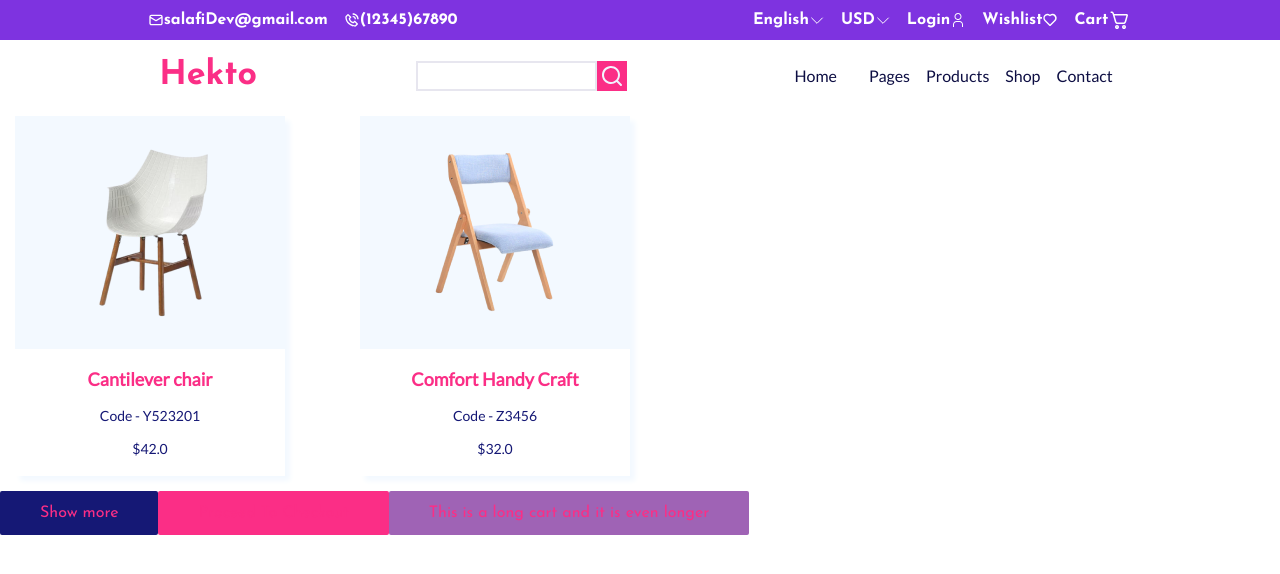
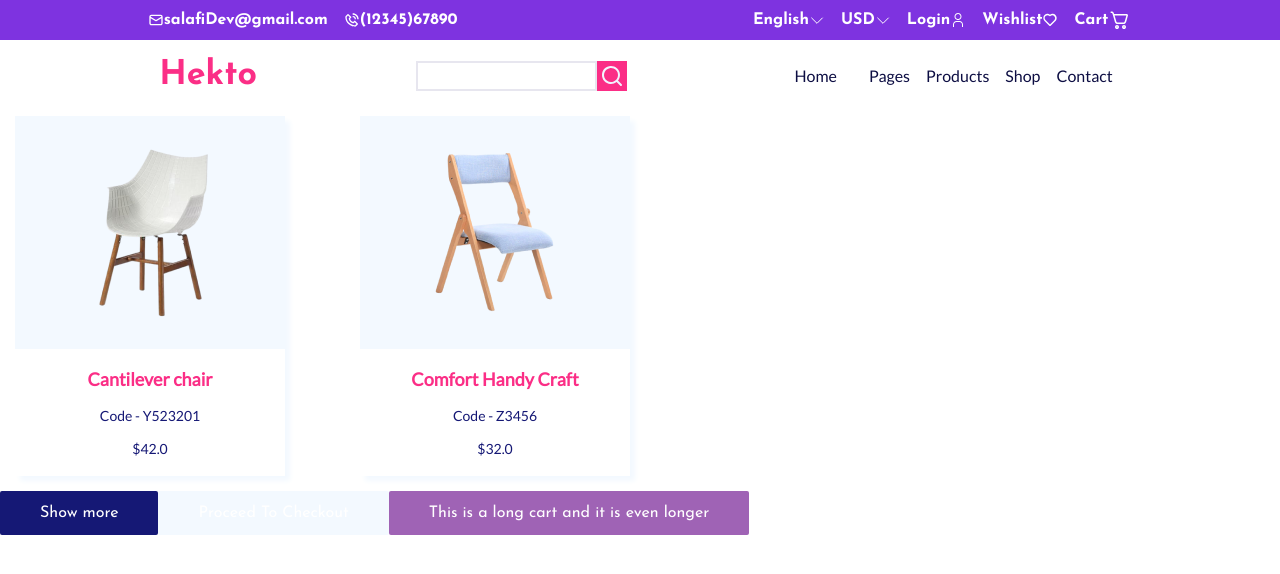
Before and after one commit to AOMuiz/salaficommerce, a React (Create React App) app: page / in a window 1280 px wide. Shown: the top 574 px of the page. Built offline with nearby package versions, Linux system fonts and the light colour scheme.

Commit message:
made some changes

```diff
--- a/src/components/button/index.js
+++ b/src/components/button/index.js
@@ -2,7 +2,7 @@ import React from "react";
 import styled from "styled-components";
 import { colors } from "../../constants/colors";
 
-const Button = ({ name, color = colors.primary, large = " 100%" }) => {
+const Button = ({ name, color = colors.skyBlue }) => {
   const handleClick = () => {
     console.log("button clicked");
   };
@@ -15,6 +15,7 @@ const Button = ({ name, color = colors.primary, large = " 100%" }) => {
 };
 
 const StyledButton = styled.div`
+  color: white;
   display: inline-flex;
   padding: 1rem 4rem;
   background-color: ${(props) => props.color};
```
